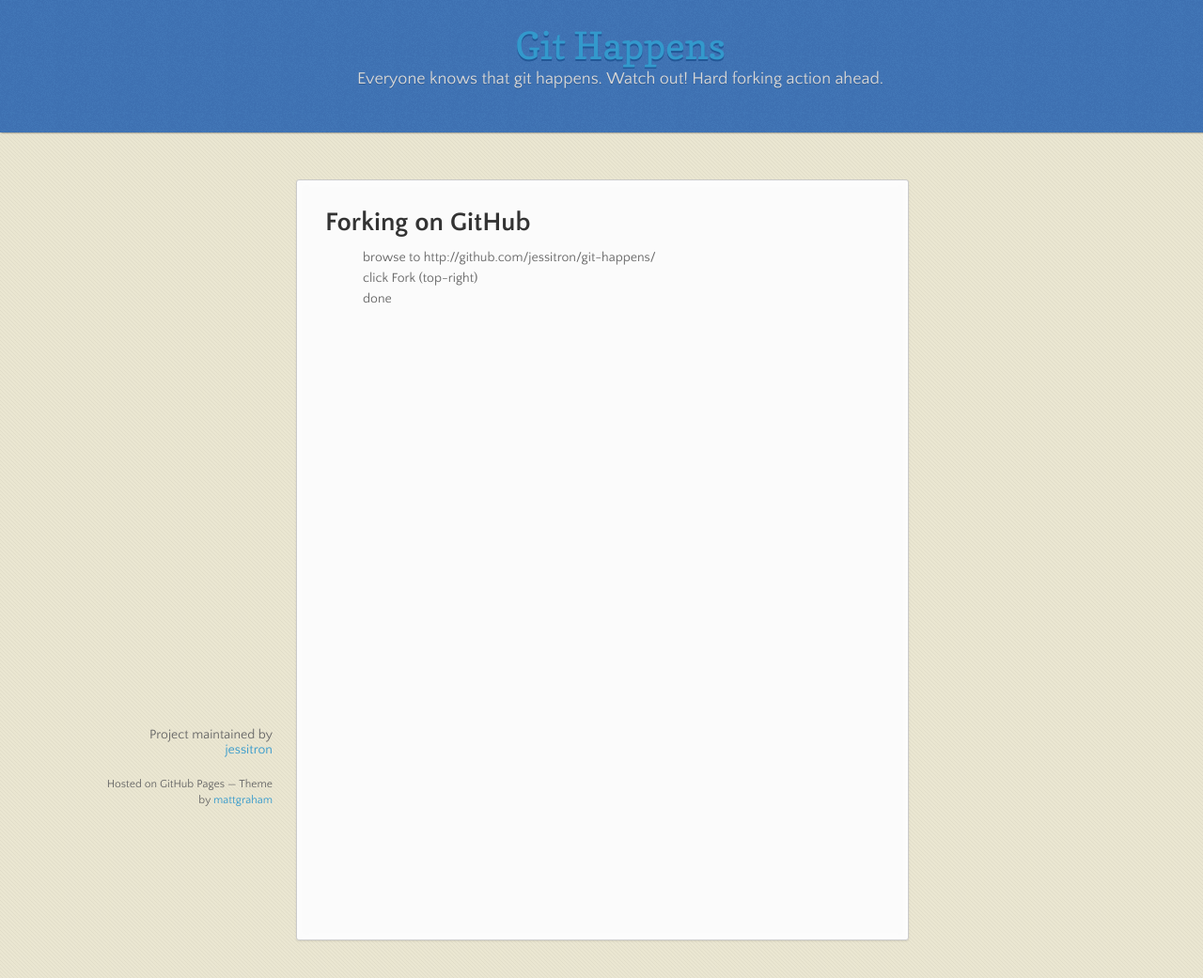
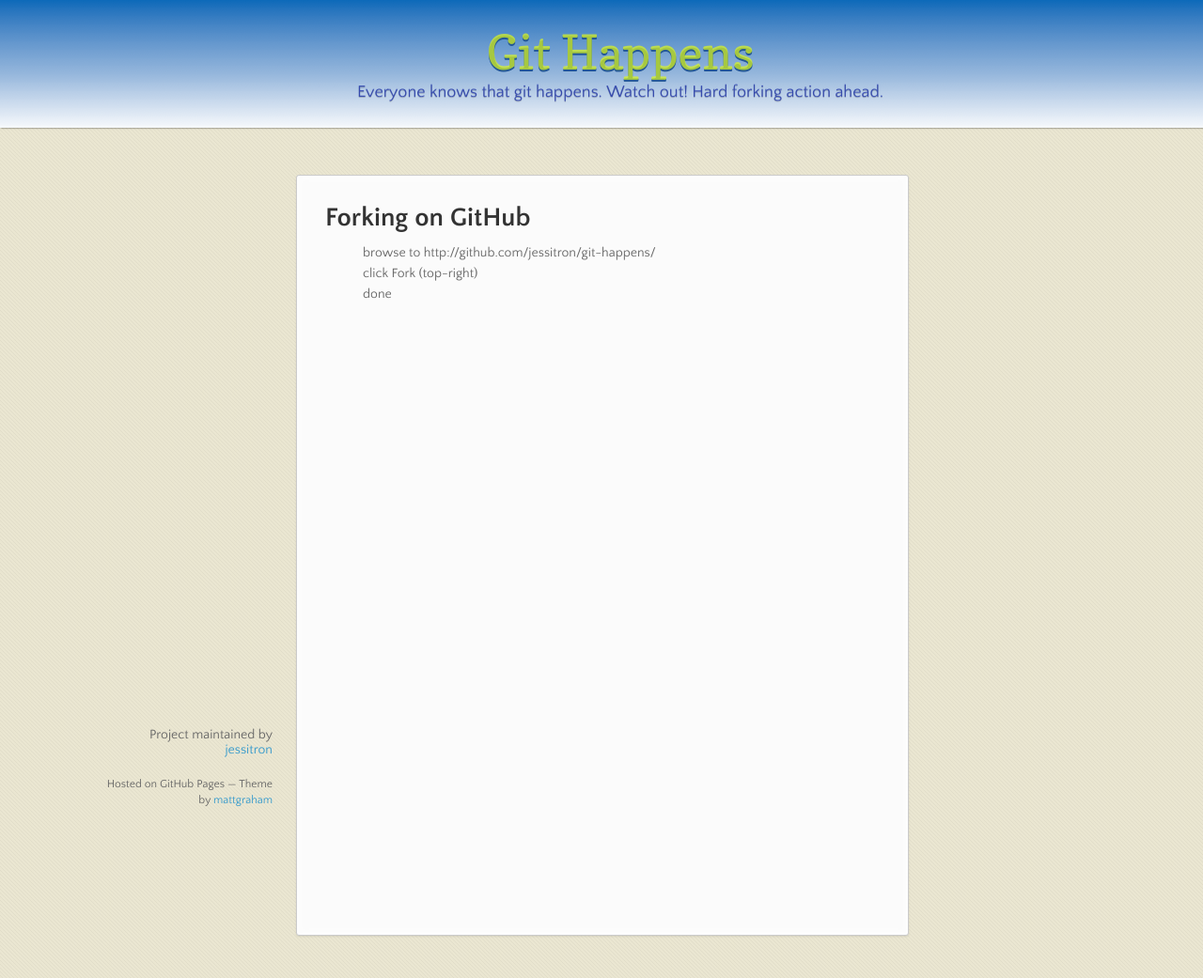
Before and after one commit to jessitron/git-happens, a Jekyll site: the page built from fork.md, in a window 1280 px wide. Shown: the whole page at 94% size. Built offline with Jekyll 4.4.1, drawn with Linux system fonts in a browser that asks for light colours; nearby versions of some CDN libraries.

Commit message:
New gradient header

```diff
--- a/stylesheets/styles.css
+++ b/stylesheets/styles.css
@@ -512,6 +512,7 @@
   margin: 0px;
   padding: 0px 0 20px 0px;
   background: url(../images/body-background.png) #eae6d1;
+  /*background: url(../images/sun_bg_large.jpg) #eae6d1;*/
 }
 
 h1, h2, h3, h4, h5, h6 {
@@ -670,7 +671,7 @@
 }
 
 header {
-  padding: 25px 20px 40px 20px;
+  padding: 25px 20px 27px 20px;
   margin: 0;
   width: 100%;
   text-align: center;
@@ -684,7 +685,7 @@
   min-height: 76px;
 }
 header h1 {
-  font: 40px/48px "Copse", "Helvetica Neue", Helvetica, Arial, sans-serif;
+  font: 51px/62px "Copse", "Helvetica Neue", Helvetica, Arial, sans-serif;
   color: #f3f3f3;
   text-shadow: 0px 2px 0px #235796;
   margin: 0px;
@@ -693,9 +694,17 @@
   text-overflow: ellipsis;
   -o-text-overflow: ellipsis;
   -ms-text-overflow: ellipsis;
+
 }
+
+header h1 a {
+  color: rgba(220, 246, 30, 0.71);
+  font-weight: 400;
+  text-decoration: none;
+}
+
 header p {
-  color: #d8d8d8;
+  color: rgba(36, 57, 170, 0.84);
   text-shadow: rgba(0, 0, 0, 0.2) 0 1px 0;
   font-size: 18px;
   margin: 0px;
```
Also changed, not shown: exercises/commitDate.md (+2 -2 lines), exercises/playWithConfig.md (+2 -2 lines), workshop.md (+3 -2 lines), images/background.png.
